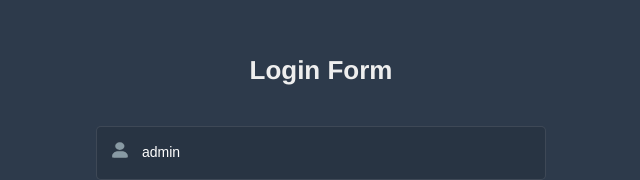
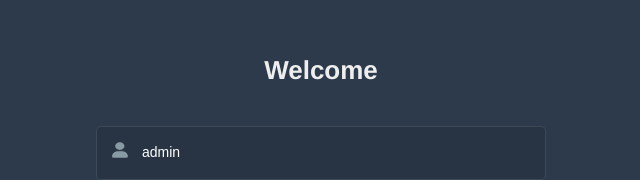
Before and after one commit to HuangGuoY/eat-what-web, a Vue app: page /#/login in a window 1280 px wide. Shown: the part 104-284 px from the top of the page, without its empty margins (319-959 px from the left). Built offline with nearby package versions, Linux system fonts and the light colour scheme.

Commit message:
change login

```diff
--- a/src/views/login/index.vue
+++ b/src/views/login/index.vue
@@ -3,7 +3,7 @@
     <el-form ref="loginForm" :model="loginForm" :rules="loginRules" class="login-form" auto-complete="on" label-position="left">
 
       <div class="title-container">
-        <h3 class="title">Login Form</h3>
+        <h3 class="title">Welcome</h3>
       </div>
 
       <el-form-item prop="username">
@@ -60,14 +60,14 @@ export default {
   data() {
     const validateUsername = (rule, value, callback) => {
       if (!validUsername(value)) {
-        callback(new Error('Please enter the correct user name'))
+        callback(new Error('请输入正确的用户名'))
       } else {
         callback()
       }
     }
     const validatePassword = (rule, value, callback) => {
       if (value.length < 6) {
-        callback(new Error('The password can not be less than 6 digits'))
+        callback(new Error('密码不能少于6位'))
       } else {
         callback()
       }
@@ -127,7 +127,6 @@ export default {
 
 <style lang="scss">
 /* 修复input 背景不协调 和光标变色 */
-/* Detail see https://github.com/PanJiaChen/vue-element-admin/pull/927 */
 
 $bg:#283443;
 $light_gray:#fff;
```
